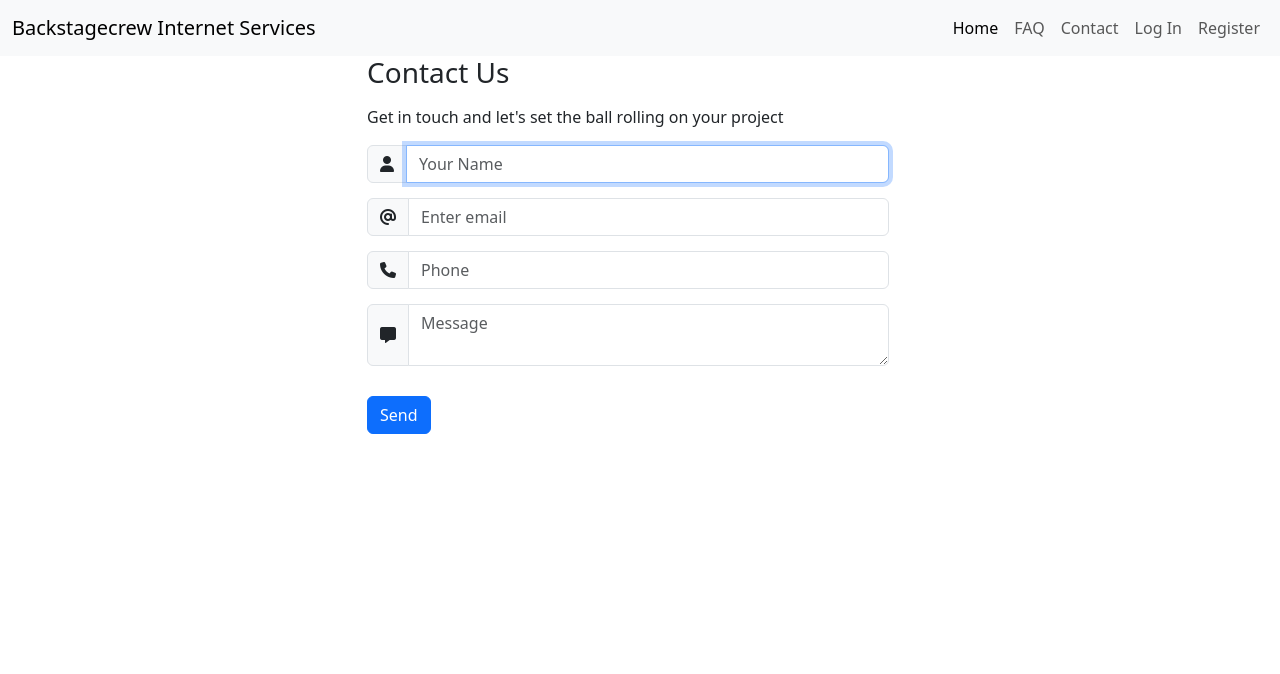
After one commit to BackstagecrewIS/devsite, a Flask app: page /contact in a window 1280 px wide. The commit adds this page. Shown: the top 674 px of the page. Run offline with Flask 2, Linux system fonts and the light colour scheme; some libraries are stand-ins or nearby versions.

Commit message:
Add contact form and response

```diff
--- a/faq/routes.py
+++ b/faq/routes.py
@@ -18,6 +18,25 @@ def faq():
     categories = list(Category.query.order_by(Category.id).all())
     return render_template(
         "faq.html", questions=questions, categories=categories)
+
+
+# Contact Form
+@app.route("/contact", methods=["GET", "POST"])
+def contact():
+    if request.method == "POST":
+        flash("Thanks {}, we have received your message!".format(
+            request.form.get("name")))
+        name = request.form.get("name")
+        email = request.form.get("email")
+        phone = request.form.get("phone")
+        message = request.form.get("message")
+        return render_template("thanks.html",
+                               name=name,
+                               email=email,
+                               phone=phone,
+                               message=message)
+    return render_template(
+        "contact.html")
 
 
 @app.route("/register", methods=["GET", "POST"])
--- a/faq/static/css/style.css
+++ b/faq/static/css/style.css
@@ -91,3 +91,7 @@ body {
   .hero-text h1, p {
     margin-top: 15px;
   }
+
+  .contact-form .form-floating {
+    margin-top: 10px;
+  }
--- a/faq/templates/base.html
+++ b/faq/templates/base.html
@@ -27,6 +27,9 @@
                             <li class="nav-item">
                                 <a class="nav-link" href="{{ url_for('faq') }}">FAQ</a>
                             </li>
+                            <li class="nav-item">
+                                <a class="nav-link" href="{{ url_for('contact') }}">Contact</a>
+                            </li>
 
                             <!-- Admin options -->
                             {% if session['admin'] == "True": %}
@@ -43,7 +46,7 @@
                             {% endif %}
 
                             <!-- User options -->
-                            {% if session['user']: %}
+                            {% if session["user"]: %}
                                 <li class="nav-item"><a class="nav-link" href="{{ url_for('add_question') }}">Ask a Question</a></li>
                                 <li class="nav-item"><a class="nav-link" href="{{ url_for('profile', username=session['user']) }}">Profile</a></li>
                                 <li class="nav-item"><a class="nav-link" href="{{ url_for('logout') }}">Log Out</a></li>
--- /dev/null
+++ b/faq/templates/contact.html
@@ -0,0 +1,31 @@
+{% extends "base.html" %}
+{% block content %}
+<div class="container-fluid row justify-content-center">
+    <div class="col-lg-6 col-md-8 col-sm-12">
+    <h3>Contact Us</h3>
+        <form class="login-form" method="POST" action="{{ url_for('contact') }}">
+            <p>Get in touch and let's set the ball rolling on your project</p>
+            <div class="input-group">
+                <span class="input-group-text" id="name-label"><i class="fa-solid fa-user"></i></span>
+                <input type="text" class="form-control" name="name" id="name" aria-describedby="username-label" aria-label="Name" placeholder="Your Name" autofocus required>
+            </div>
+            <div class="input-group">
+                <span class="input-group-text" id="email-label"><i class="fa-solid fa-at"></i></span>
+                <input type="email" class="form-control" name="email" id="email" aria-describedby="email-label" placeholder="Enter email" required>
+            </div>
+            <div class="input-group">
+                <span class="input-group-text" id="phone-label"><i class="fa-solid fa-phone"></i></span>
+                <input type="tel" class="form-control" name="phone" id="phone" aria-describedby="phone-label" placeholder="Phone" required>
+            </div>
+            <div class="input-group">
+                <span class="input-group-text" id="message-label"><i class="fa-solid fa-message"></i></span>
+                <textarea class="form-control" id="message" name="message" placeholder="Message" required></textarea>
+            </div>
+            <div class="input-group">
+                <button type="submit" class="btn btn-primary">Send</button>
+            </div>
+        </form>
+    </div>
+</div>
+
+{% endblock %}
--- a/faq/templates/register.html
+++ b/faq/templates/register.html
@@ -7,7 +7,7 @@
             <p>Only registered users can post questions. Use the form below to create an account.</p>
             <div class="input-group">
                 <span class="input-group-text" id="username-label"><i class="fa-solid fa-user-plus"></i></span>
-                <input type="text" class="form-control" name="username" id="username" minlength="5" maxlength="25" pattern="^[a-zA-Z0-9]{5,25}$" aria-describedby="username-label" aria-label="Username" placeholder="Enter Username" required>
+                <input type="text" class="form-control" name="username" id="username" minlength="5" maxlength="25" pattern="^[a-zA-Z0-9]{5,25}$" aria-describedby="username-label" aria-label="Username" placeholder="Enter Username" autofocus required>
                 <small id="usernameHelpBlock" class="form-text text-muted">
                     Your username must be 5-25 characters long and contain letters and numbers only (no spaces).
                   </small>
```
Also changed, not shown: faq/templates/thanks.html (added, +28 -0 lines).
